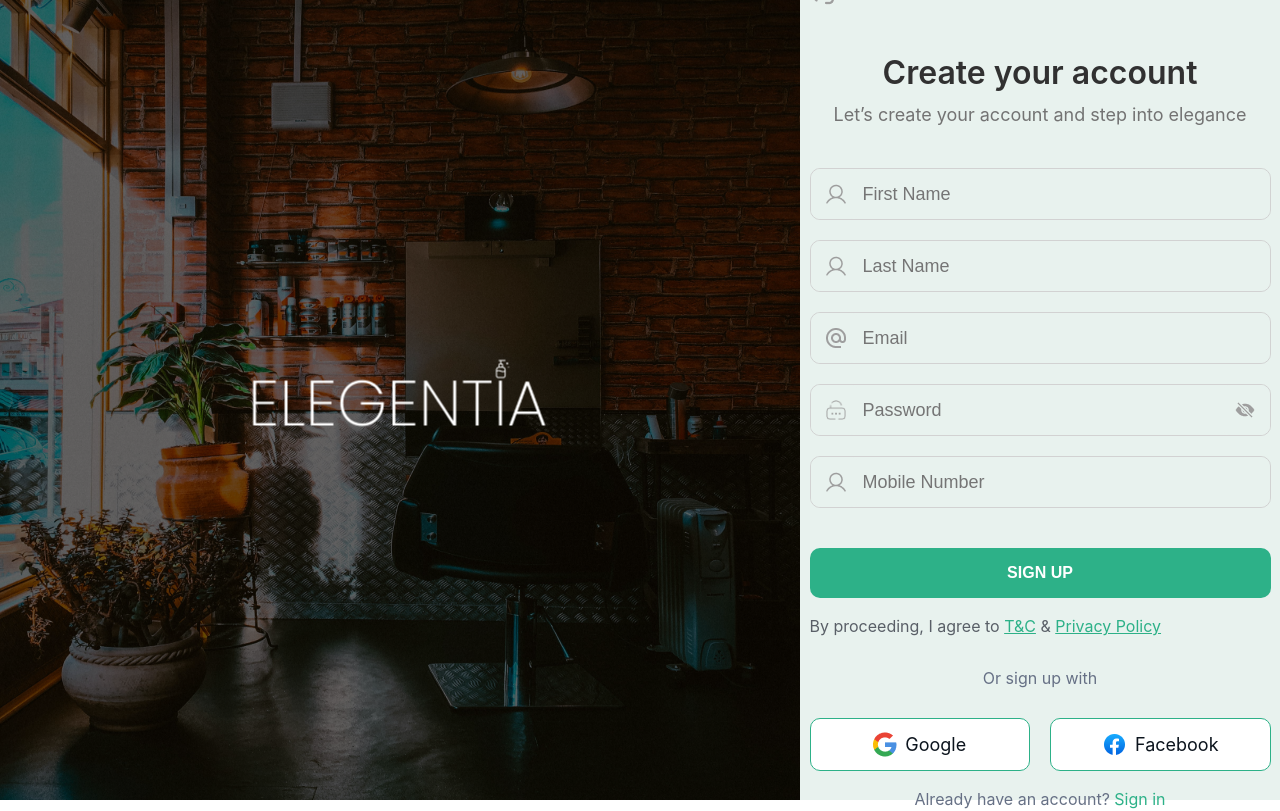
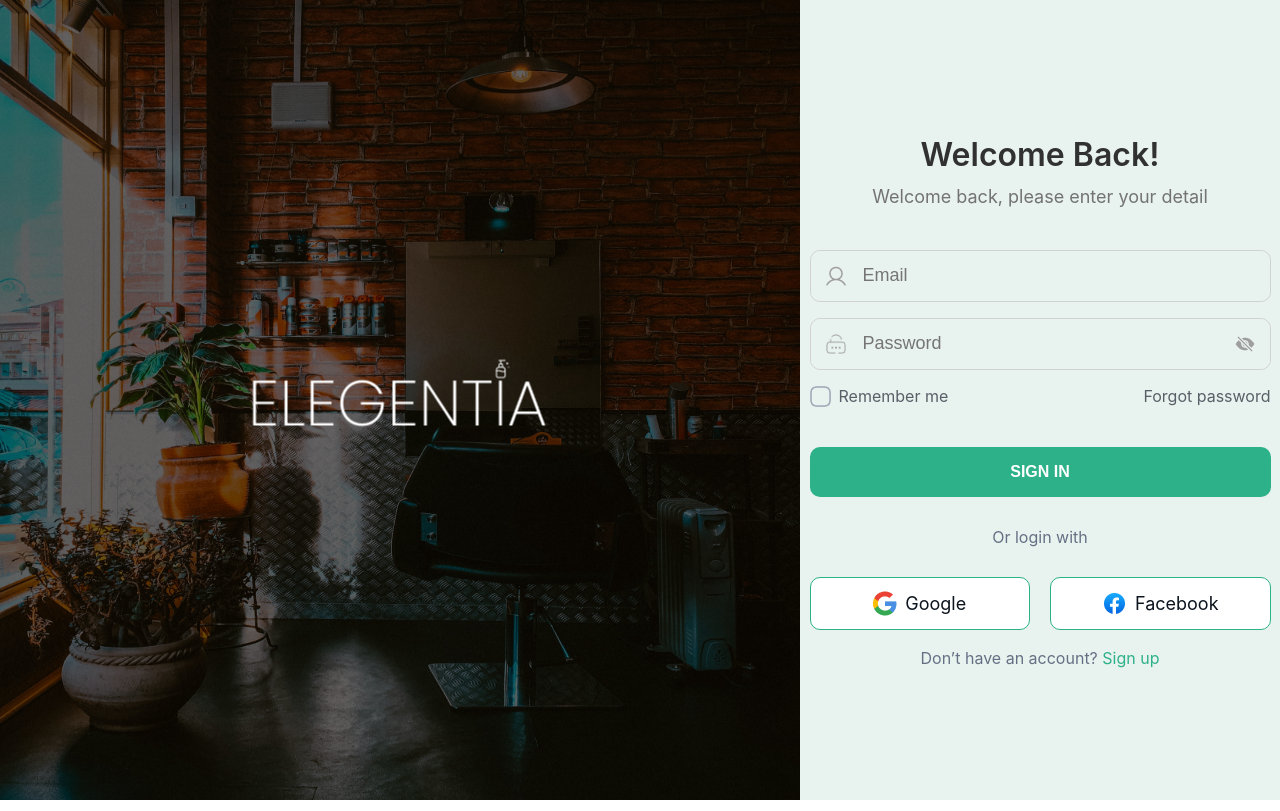
Before and after one commit to AnatoliiLazurko/trial-project, a React (Create React App) app: page /auth/login in a window 1280 px wide. Built offline with nearby package versions, Linux system fonts and the light colour scheme.

Commit message:
add auth navigation

```diff
--- a/src/App.js
+++ b/src/App.js
@@ -1,11 +1,16 @@
+import { Navigate, Route, Routes } from 'react-router-dom';
 import './App.css';
 import AuthorizationPage from './components/Authorization/AuthorizationPage';
 
 function App() {
   return (
-    <div>
-      <AuthorizationPage />
-    </div>
+    <>
+      <Routes>
+        <Route path="/auth/:type" element={<AuthorizationPage />} />
+
+        <Route path="/" element={<Navigate to="/auth/register" />} />
+      </Routes>
+    </>
   );
 }
 
--- a/src/components/Authorization/AuthorizationPage.jsx
+++ b/src/components/Authorization/AuthorizationPage.jsx
@@ -4,8 +4,12 @@
 import LoginForm from './Login/LoginForm';
 import logo from '../../images/authorization/logo.png';
 import SignupForm from './Signup/SignupForm';
+import { useParams } from 'react-router-dom';
 
 const AuthorizationPage = () => {
+
+    const { type } = useParams();
+
     return (
         <div className={styles["page-wrapper"]}>
             <div className={styles["background-container"]}>
@@ -16,8 +20,8 @@
             </div>
 
             <div className={styles["authorization-side"]}>
-                {/* <LoginForm /> */}
-                <SignupForm />
+                {type === "register" && <SignupForm />}
+                {type === "login" && <LoginForm /> }
             </div>
         </div>
     );
--- a/src/components/Authorization/Login/LoginForm.jsx
+++ b/src/components/Authorization/Login/LoginForm.jsx
@@ -10,6 +10,7 @@
 import googleIcon from '../../../images/authorization/google-icon.png';
 import facebookIcon from '../../../images/authorization/facebook-icon.png';
 import { useGoogleLogin } from '@react-oauth/google';
+import { useNavigate } from 'react-router-dom';
 
 const initialValues = {
     email: '',
@@ -28,6 +29,7 @@
 const LoginForm = () => {
 
     const [showPassword, setShowPassword] = useState(false);
+    const navigate = useNavigate();
 
     const togglePasswordVisibility = () => {
         setShowPassword(!showPassword);
@@ -45,6 +47,10 @@
             console.log(codeResponse.access_token);
         }
     });
+
+    const navigateToRegister = () => {
+        navigate('/auth/register');
+    }
 
     return (
         <div className={styles["login-container"]}>
@@ -113,7 +119,7 @@
                 </div>
             </div>
 
-            <p className={styles["have-account-text"]}>Don’t have an account? <span>Sign up</span></p>
+            <p className={styles["have-account-text"]}>Don’t have an account? <span onClick={navigateToRegister}>Sign up</span></p>
         </div>
     );
 }
--- a/src/components/Authorization/Signup/SignupForm.jsx
+++ b/src/components/Authorization/Signup/SignupForm.jsx
@@ -11,6 +11,7 @@
 import gmailIcon from '../../../images/authorization/gmail-icon.png';
 import backArrowIcon from '../../../images/authorization/back-arrow-icon.png';
 import { useGoogleLogin } from '@react-oauth/google';
+import { useNavigate } from 'react-router-dom';
 
 const initialValues = {
     firstname: '',
@@ -40,6 +41,7 @@
 const SignupForm = () => {
 
     const [showPassword, setShowPassword] = useState(false);
+    const navigate = useNavigate();
 
     const togglePasswordVisibility = () => {
         setShowPassword(!showPassword);
@@ -57,6 +59,10 @@
             console.log(codeResponse.access_token);
         }
     });
+
+    const navigateToLogin = () => {
+        navigate('/auth/login');
+    }
 
     return (
         <div className={styles["signup-container"]}>
@@ -154,7 +160,7 @@
                 </div>
             </div>
 
-            <p className={styles["have-account-text"]}>Already have an account? <span>Sign in</span></p>
+            <p className={styles["have-account-text"]}>Already have an account? <span onClick={navigateToLogin}>Sign in</span></p>
         </div>
     );
 }
```
